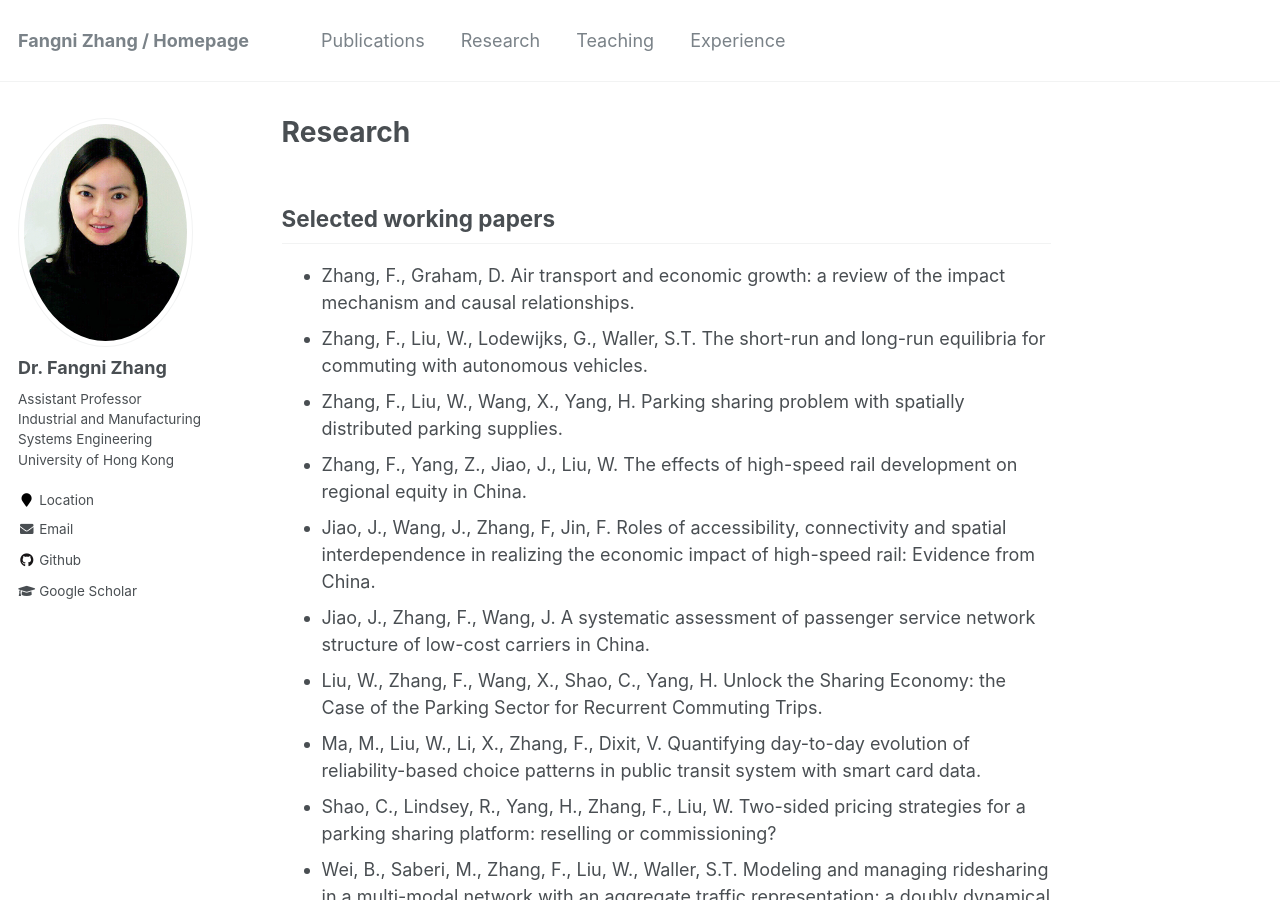
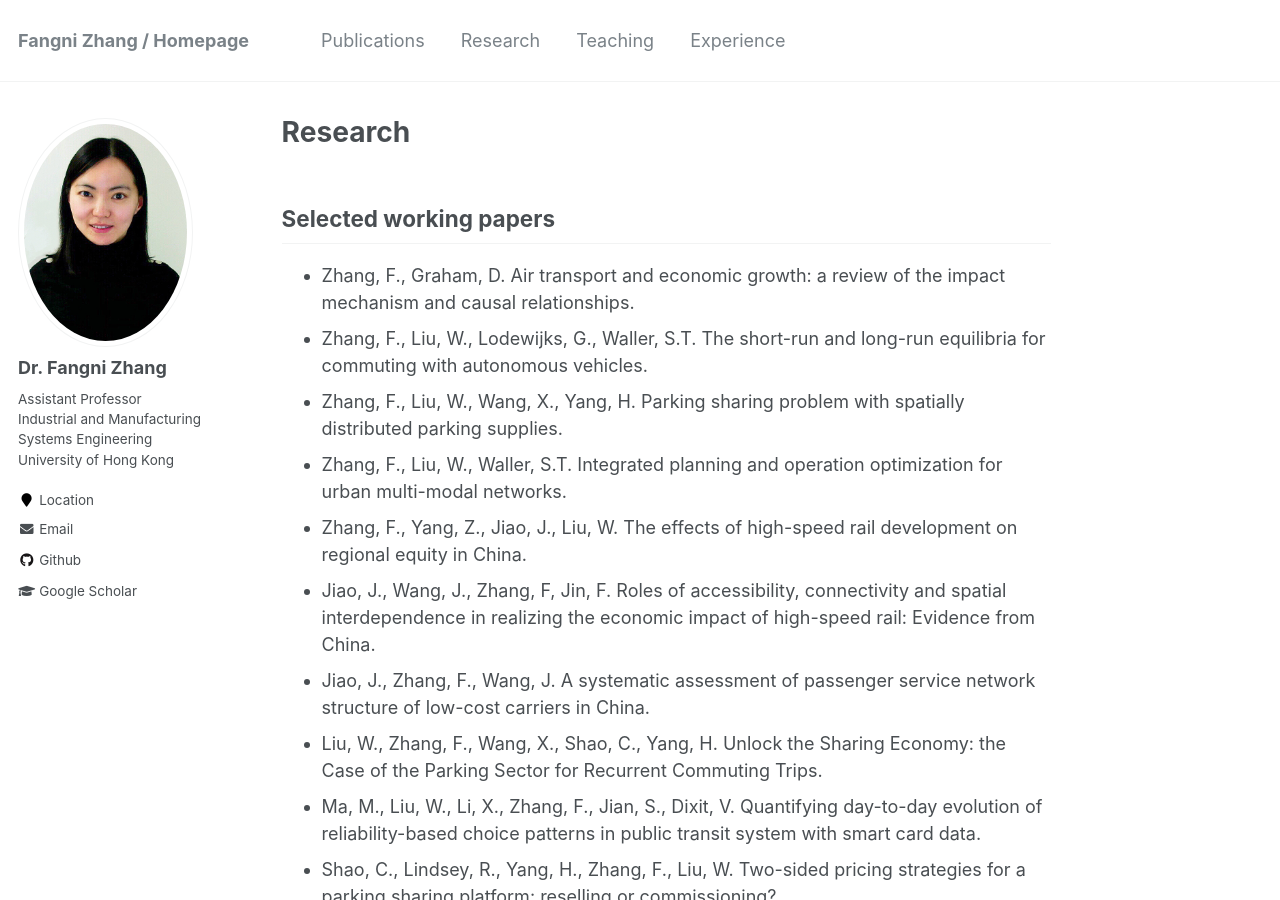
Before and after one commit to fangnizhang/fangnizhang.github.io, a Jekyll site: the page built from _pages/research.md, in a window 1280 px wide and 900 px high. Built offline with Jekyll 4.4.1, drawn with Linux system fonts in a browser that asks for light colours.

Commit message:
Update research.md

```diff
--- a/_pages/research.md
+++ b/_pages/research.md
@@ -9,11 +9,12 @@ Selected working papers
 * Zhang, F., Graham, D. Air transport and economic growth: a review of the impact mechanism and causal relationships.
 * Zhang, F., Liu, W., Lodewijks, G., Waller, S.T. The short-run and long-run equilibria for commuting with autonomous vehicles.
 * Zhang, F., Liu, W., Wang, X., Yang, H. Parking sharing problem with spatially distributed parking supplies.
+* Zhang, F., Liu, W., Waller, S.T. Integrated planning and operation optimization for urban multi-modal networks.
 * Zhang, F., Yang, Z., Jiao, J., Liu, W. The effects of high-speed rail development on regional equity in China.
 * Jiao, J., Wang, J., Zhang, F, Jin, F. Roles of accessibility, connectivity and spatial interdependence in realizing the economic impact of high-speed rail: Evidence from China.
 * Jiao, J., Zhang, F., Wang, J. A systematic assessment of passenger service network structure of low-cost carriers in China.
 * Liu, W., Zhang, F., Wang, X., Shao, C., Yang, H. Unlock the Sharing Economy: the Case of the Parking Sector for Recurrent Commuting Trips.
-* Ma, M., Liu, W., Li, X., Zhang, F., Dixit, V. Quantifying day-to-day evolution of reliability-based choice patterns in public transit system with smart card data.
+* Ma, M., Liu, W., Li, X., Zhang, F., Jian, S., Dixit, V. Quantifying day-to-day evolution of reliability-based choice patterns in public transit system with smart card data.
 * Shao, C., Lindsey, R., Yang, H., Zhang, F., Liu, W. Two-sided pricing strategies for a parking sharing platform: reselling or commissioning?
 * Wei, B., Saberi, M., Zhang, F., Liu, W., Waller, S.T. Modeling and managing ridesharing in a multi-modal network with an aggregate traffic representation: a doubly dynamical approach.
 * Wei, T., Xu, G., Liu, W., Yang, H., Shi, F. Estimating time-varying demand for high-speed railway network based on ticketing booking record.
```
